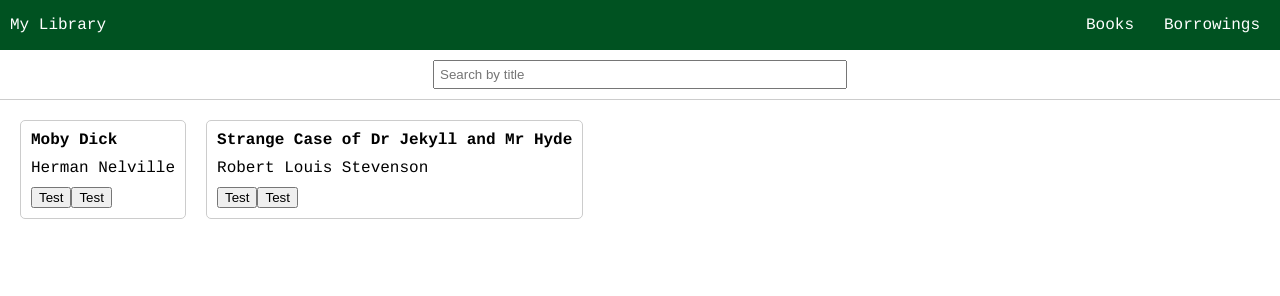
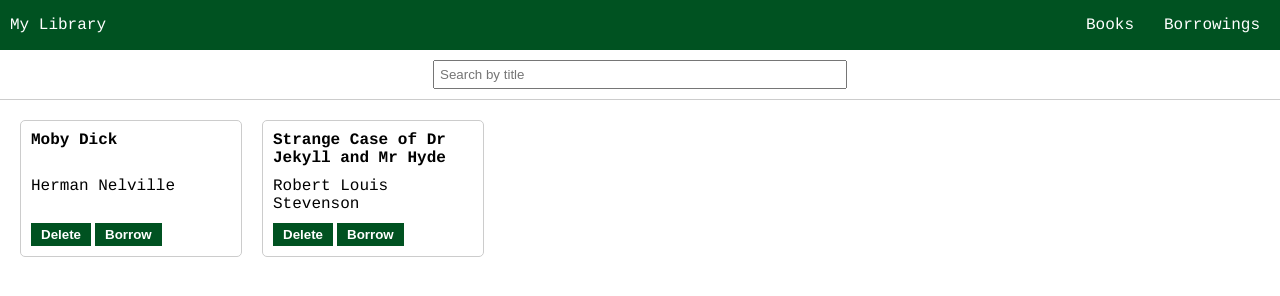
Before and after one commit to sergiomartindev/library, a website built with Vite: page index.html in a window 1280 px wide. Built offline with nearby package versions, Linux system fonts and the light colour scheme.

Commit message:
Action buttons declared as component

```diff
--- a/styles/book.css
+++ b/styles/book.css
@@ -1,6 +1,8 @@
 .book {
   display: flex;
+  flex: 0 0 200px;
   flex-direction: column;
+  justify-content: space-between;
   gap: var(--p-md);
   padding: var(--p-md);
   border: 1px solid var(--gray--light);
@@ -10,3 +12,16 @@
 .book__title {
   font-weight: bold;
 }
+
+.book__actions {
+  display: flex;
+  gap: 4px;
+}
+
+.book__action {
+  border: none;
+  padding: 4px 10px;
+  font-weight: bold;
+  background: var(--main-color);
+  color: #fff;
+}
--- a/styles/global.css
+++ b/styles/global.css
@@ -3,3 +3,8 @@ body {
   padding: 0px;
   font-family: 'Cousine', monospace;
 }
+
+.btn:disabled {
+  user-select: none;
+  opacity: 0.5;
+}
```
Also changed, not shown: src/abstracts/BaseActionButton.mts (added), src/app.mts, src/components/Book.mts, src/components/BookActionButton.mts (added), src/controllers/LibraryController.mts, src/services/BorrowService.mts.
